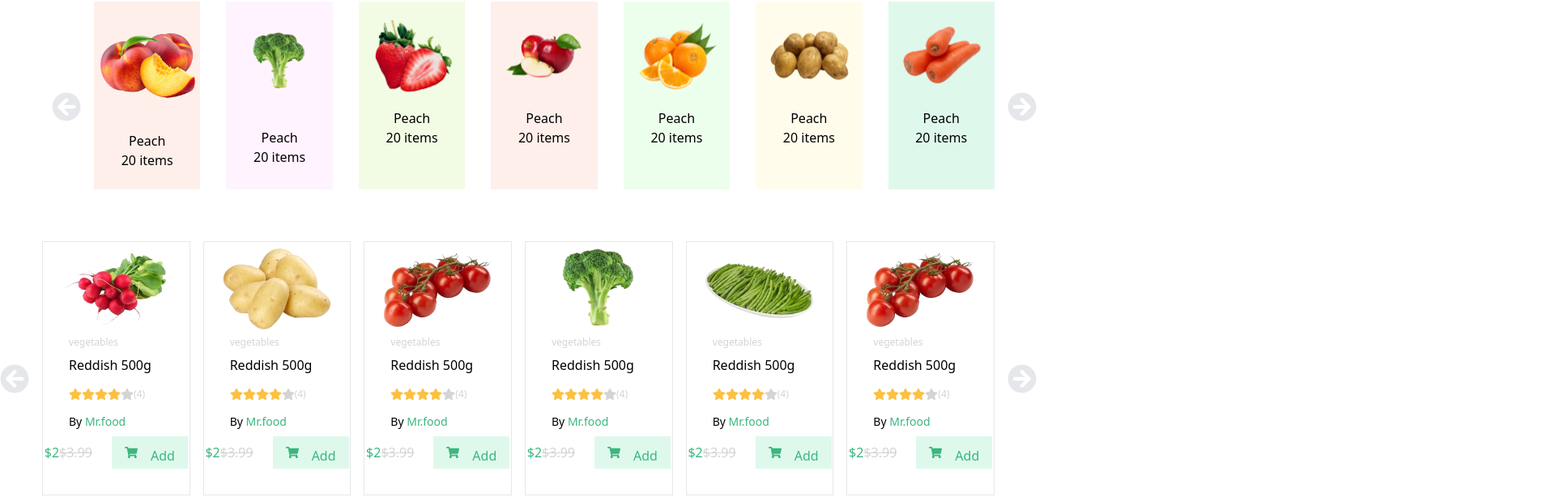
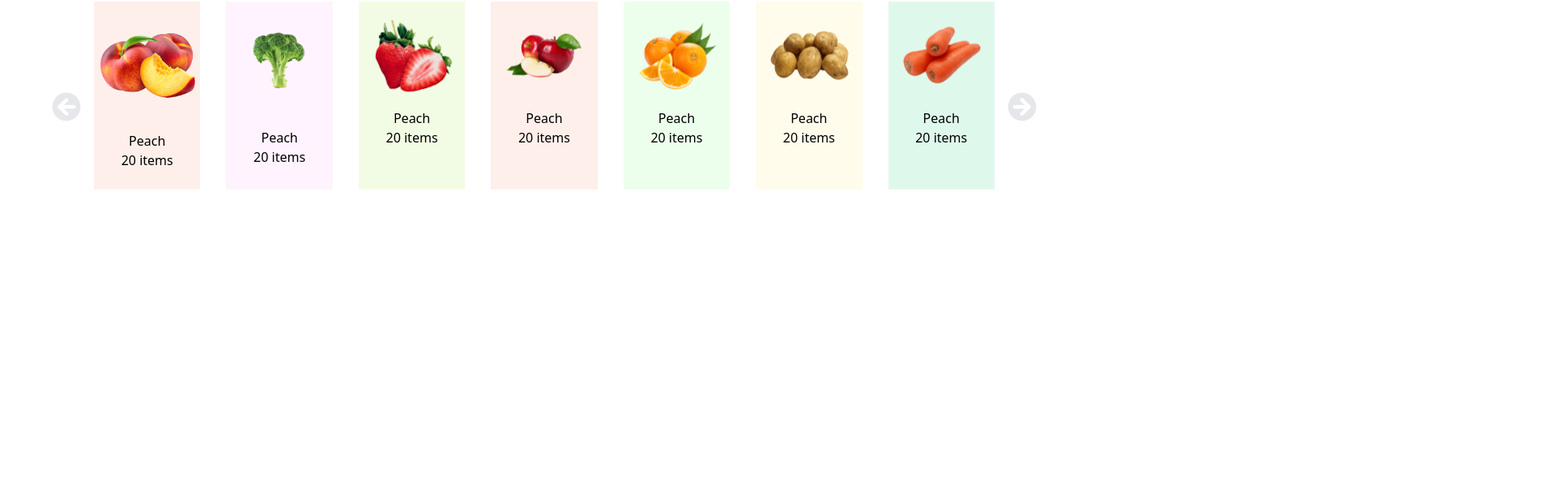
Before and after one commit to Divine-20/Instafarm, a React (Vite) app: page / in a window 1280 px wide. Shown: the part 1055-1669 px from the top of the page at 81% size, 1920 px wide, since content can reach past the window. Built offline with nearby package versions, Linux system fonts and the light colour scheme.

Commit message:
changed some details

```diff
--- a/package.json
+++ b/package.json
@@ -12,6 +12,7 @@
     "react-dom": "^18.0.0",
     "react-icons": "^4.4.0",
     "react-router-dom": "^6.3.0",
+    "react-slick": "^0.29.0",
     "slick-carousel": "^1.8.1"
   },
   "devDependencies": {
--- a/src/components/categories.jsx
+++ b/src/components/categories.jsx
@@ -62,7 +62,7 @@ function Categories(props) {
         </div>
         <div className='flex justify-center mt-6'>
         <i className='text-4xl text-gray-200 pr-4 pt-48'><FaArrowCircleLeft /></i>
-
+           <Slider>
         {featured.map(features=>(
      <div className='h-auto pb-8 w-64 mr-4  mt-10 border-solid border-[1px] border-gray-200'>
           <img src={features.src} alt="reddish" />
@@ -84,6 +84,7 @@ function Categories(props) {
          </div>
 
         ))}
+        </Slider>
          <i className='text-4xl text-gray-200 mt-48  ' ><FaArrowCircleRight /></i>
         </div>
     </div>
```
Also changed, not shown: 1 other file (tests, documents, lock files or other folders).
